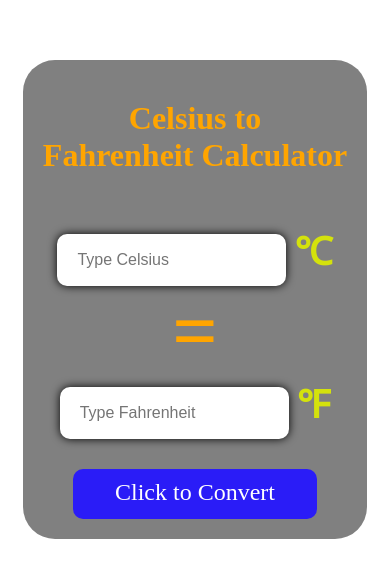
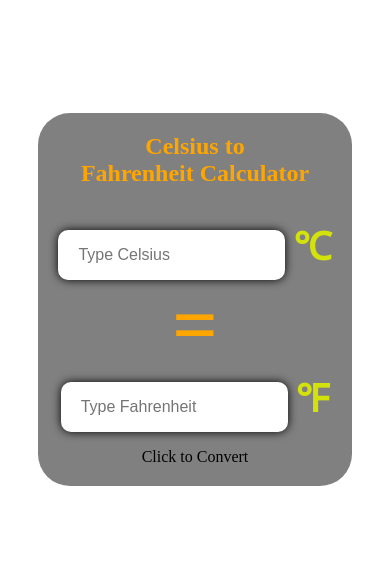
Before and after one commit to razamdhasan6/Celsius-to-Fahrenheit, a plain HTML site: page index.html in a window 390 px wide. Shown: the part 123-700 px from the top of the page. Drawn offline with Linux system fonts and the light colour scheme.

Commit message:
Update style.css

```diff
--- a/style.css
+++ b/style.css
@@ -1,3 +1,8 @@
+*{
+    box-sizing: border-box;
+    margin: 0%;
+    padding: 0%;
+}
 body{
     box-sizing: border-box;
     margin: 0%;
@@ -23,13 +28,13 @@ h1{
     margin: 0%;
     text-align: center;
     margin-bottom: 50px;
-    margin-top: 20px;
 }
 .input-box{
     display: flex;
     flex-direction: column;
     justify-content: center;
     align-items: center;
+    margin-bottom: 1rem;
 }
 input{
     height: 50px;
@@ -57,15 +62,40 @@ span{
     font-size: larger;
     font-weight: 600;
 }
-.btn{
-    width: 80%;
-    height: 2.5rem;
-    margin: 30px 0px 0px 10%;
-    padding-top: 10px;
+button{
     text-align: center;
     background-color: rgb(42, 28, 247);
     color: white;
     font-size: 1.5rem;
     border-radius: 10px;
+    padding: .5rem;
     cursor: pointer;
 }
+.btn{
+    display: flex;
+    align-items: center;
+    justify-content: center;
+}
+
+@media(max-width:500px){
+    body{
+      height: 100svh;
+      display: flex;
+      justify-content: center;
+      align-items: center;
+    }
+    h1{
+        font-size: 1.5rem;
+        margin-bottom: 2rem;
+    }
+    .btn{
+        font-size: 1rem;
+        width: auto;
+        display:flex;
+        align-items: center;
+    }
+    .container{
+        margin: 1rem;
+    }
+
+  }
```
